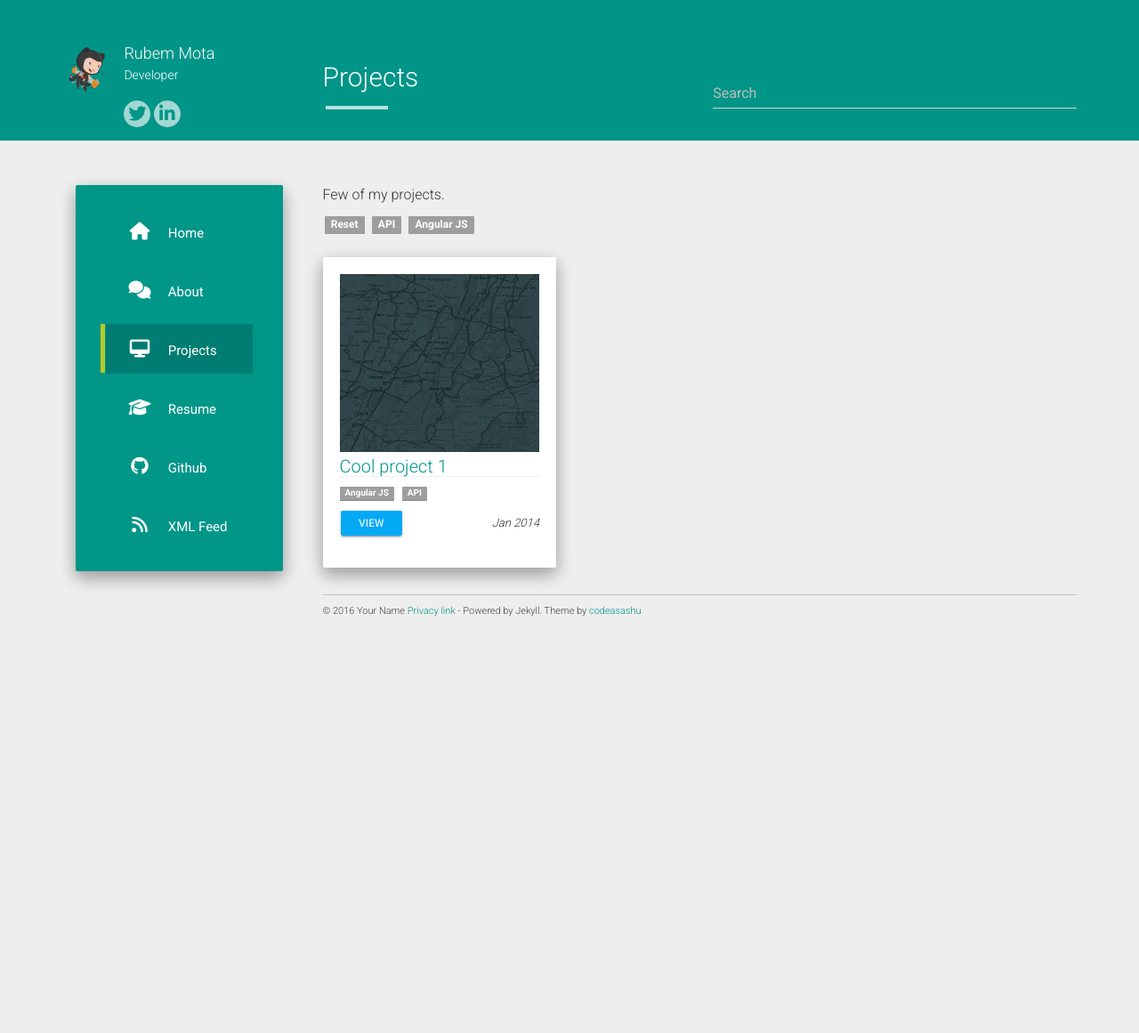
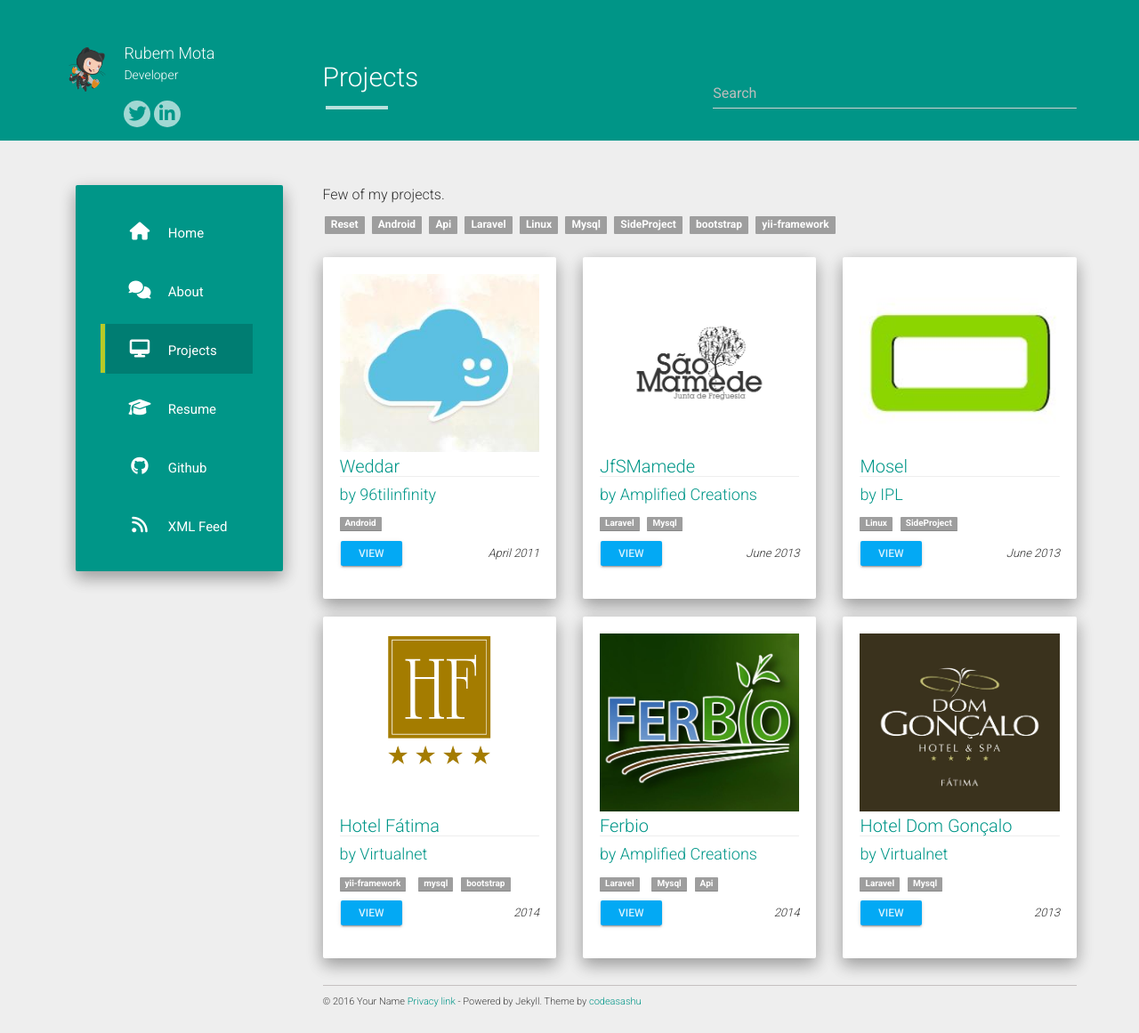
Before and after one commit to Rubemlrm/rubemlrm.github.io, a Jekyll site: the page built from projects.md, in a window 1280 px wide. Shown: the whole page at 89% size. Built offline with Jekyll 4.4.1, drawn with Linux system fonts in a browser that asks for light colours; nearby versions of some CDN libraries; before the commit the page ends 900 px from its top, so only the background shows below that.

Commit message:
Added initial project and about
Added initial projects information and about
page information.
Fixed some links.
Added a hello post

```diff
--- a/_data/projects.json
+++ b/_data/projects.json
@@ -1,9 +1,50 @@
 [
 	{
-		"name": "Cool project 1",
-		"image": "placeholder.jpg",
+		"name": "Weddar",
+		"image": "weddar.jpg",
+		"url": "https://www.weddar.com/",
+		"date": "April 2011",
+		"tags": ["Android"],
+		"company" : "96tilinfinity"
+	},
+	{
+		"name": "JfSMamede",
+		"image": "jfsaomamede.jpg",
 		"url": "#",
-		"date": "Jan 2014",
-		"tags": ["Angular JS","API"]
+		"date": "June 2013",
+		"tags": ["Laravel","Mysql"],
+		"company" : "Amplified Creations"
+	},
+	{
+		"name": "Mosel",
+		"image": "mosel.jpg",
+		"url": "#",
+		"date": "June 2013",
+		"tags": ["Linux","SideProject"],
+		"company" : "IPL"
+	},
+	{
+		"name": "Hotel Fátima",
+		"image": "hotelfatima.png",
+		"url": "http://www.hotelfatima.pt/",
+		"date": "2014",
+		"tags": ["yii-framework","mysql","bootstrap"],
+		"company" : "Virtualnet"
+	},
+	{
+		"name": "Ferbio",
+		"image": "ferbio.jpg",
+		"url": "http://www.ferbio.pt/",
+		"date": "2014",
+		"tags": ["Laravel","Mysql","Api"],
+		"company" : "Amplified Creations"
+	},
+	{
+		"name": "Hotel Dom Gonçalo",
+		"image": "dg.jpg",
+		"url": "hoteldg.com",
+		"date": "2013",
+		"tags": ["Laravel","Mysql"],
+		"company" : "Virtualnet"
 	}
 ]
--- a/_data/urls.json
+++ b/_data/urls.json
@@ -17,12 +17,12 @@
   },
   {
     "text": "Resume",
-    "url": "/#",
+    "url": "https://www.linkedin.com/in/rubemlrm/",
     "icon": "fa-graduation-cap",
   },
   {
     "text": "Github",
-    "url": "/#",
+    "url": "https://github.com/Rubemlrm",
     "icon": "fa-github"
   },
   {
--- a/_layouts/project.html
+++ b/_layouts/project.html
@@ -16,7 +16,8 @@
     			<div class="project-img bordered" style="background-image: url('/static/projects/{{ i.image }}');"></div>
                 </a>
                 {% if i.url %} <a href="{{ i.url }}"> {% endif %}
-    			<h3 class="project-headlines">{{ i.name }}</h3>
+				<h3 class="project-headlines">{{ i.name }}</h3>
+				<h4> by {{ i.company }}</h4>
     			{% if i.url %} </a> {% endif %}
     			<div class="project-content">
     				<div class="tag-holder">
```
Also changed, not shown: about.md (+9 -3 lines), assets/projects/weddar.jpg (added), static/img/jfsaomamede.jpg (added), static/projects/dg.jpg (added), static/projects/ferbio.jpg (added), static/projects/hotelfatima.png (added), static/projects/jfsaomamede.jpg (added), static/projects/mosel.jpg (added), static/projects/weddar.jpg (added).
